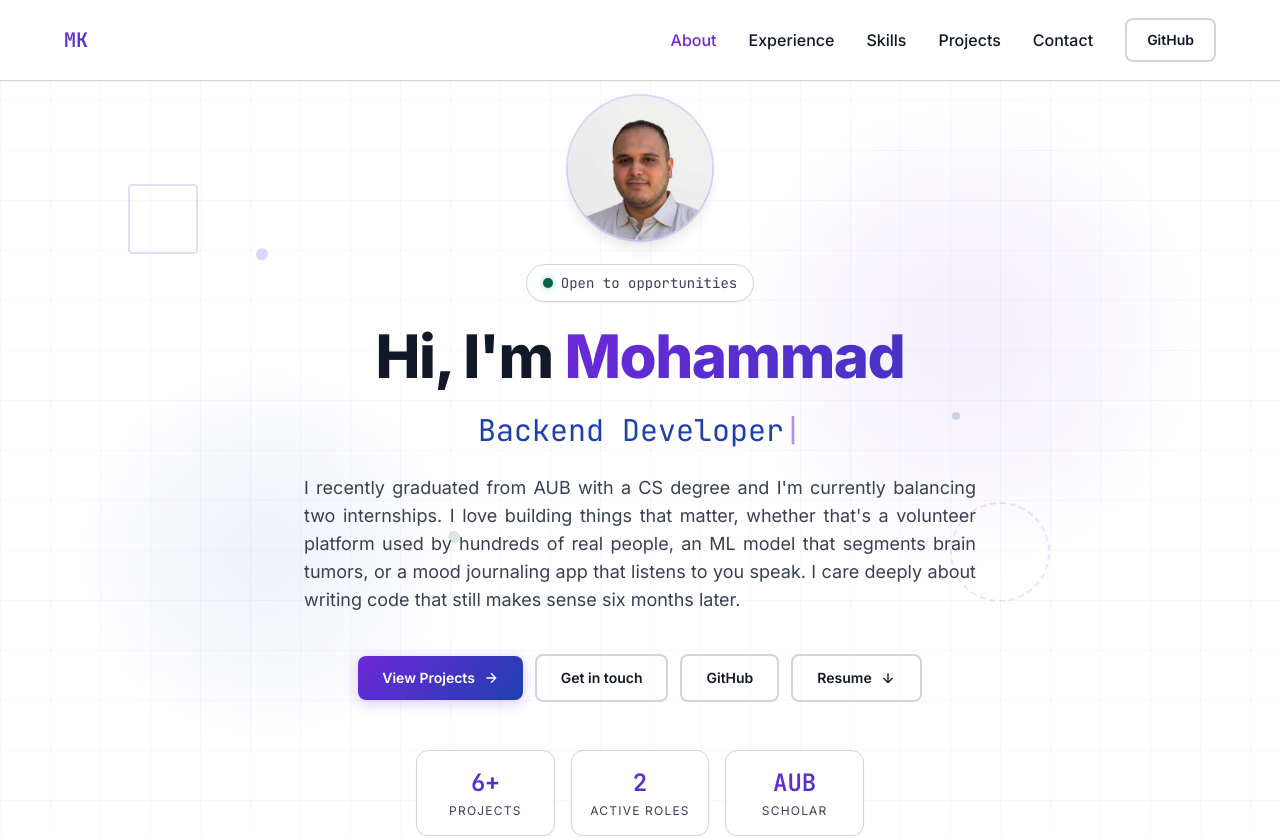
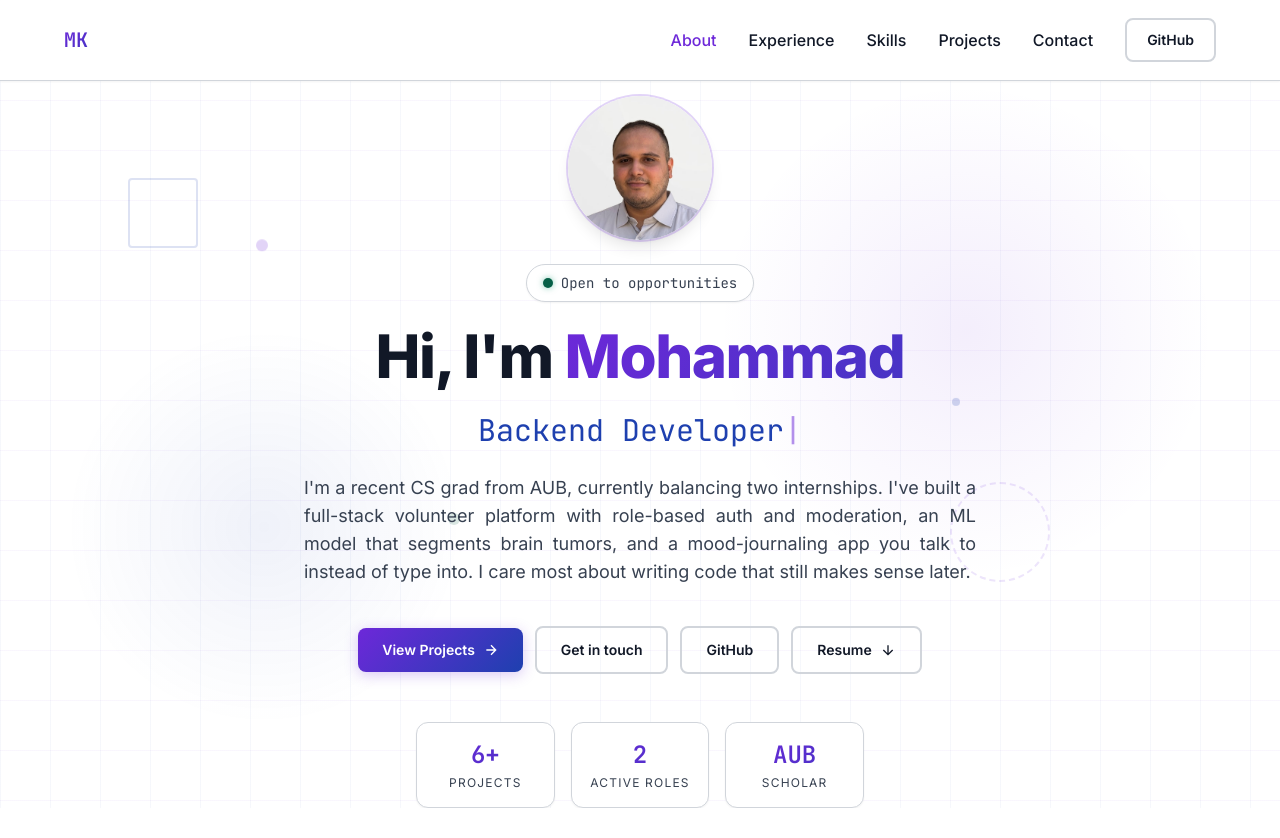
Before and after one commit to mmk119/portfolio, a React (Vite) app: page /#/ in a window 1280 px wide. Shown: the top 838 px of the page. Built offline with nearby package versions, Linux system fonts and the light colour scheme.

Commit message:
Update intro summary text

```diff
--- a/src/data/portfolioData.js
+++ b/src/data/portfolioData.js
@@ -4,7 +4,7 @@ export const personalInfo = {
   role: "Full Stack Engineer",
   tagline: "I build things for the web, end to end.",
   summary:
-    "I recently graduated from AUB with a CS degree and I'm currently balancing two internships. I love building things that matter, whether that's a volunteer platform used by hundreds of real people, an ML model that segments brain tumors, or a mood journaling app that listens to you speak. I care deeply about writing code that still makes sense six months later.",
+    "I'm a recent CS grad from AUB, currently balancing two internships. I've built a full-stack volunteer platform with role-based auth and moderation, an ML model that segments brain tumors, and a mood-journaling app you talk to instead of type into. I care most about writing code that still makes sense later.",
   location: "Lebanon",
   email: "mohammad15kassem@gmail.com",
   github: "https://github.com/mmk119",
```
